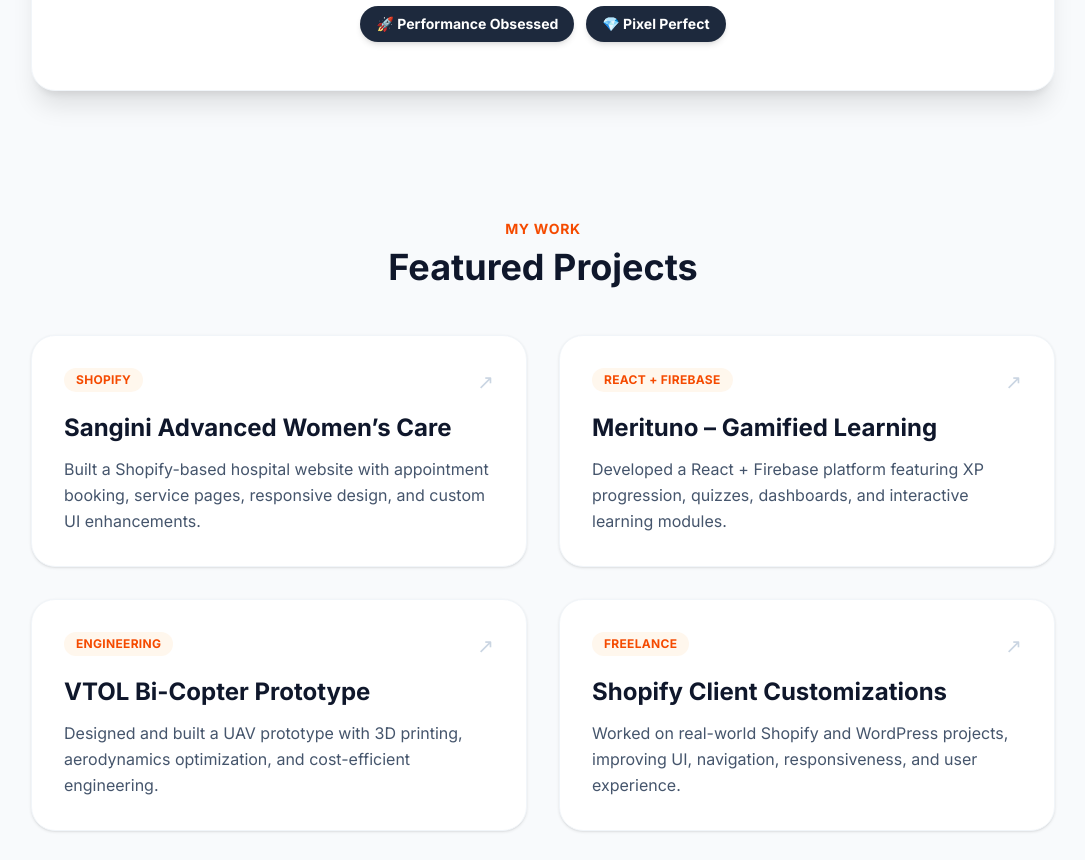
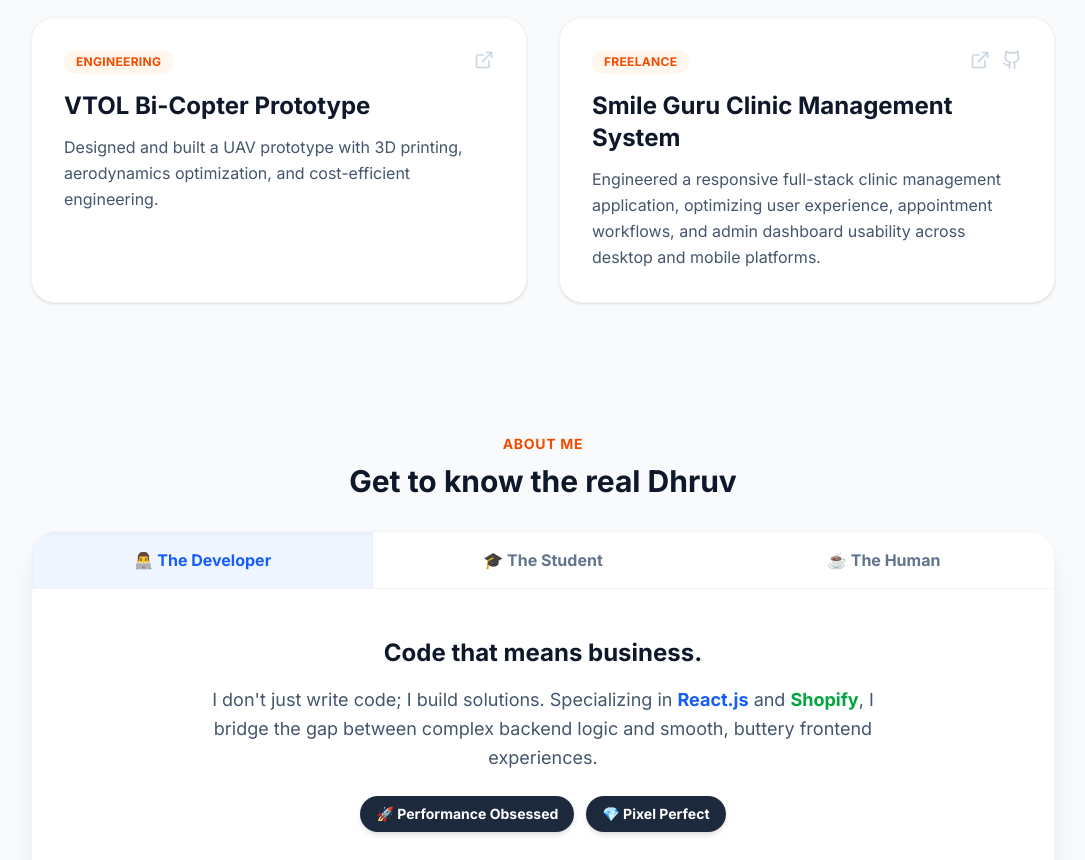
Before and after one commit to Dhruv-mavani/my-portfolio, a Next.js app: page / in a window 1280 px wide. Shown: the part 2560-3420 px from the top of the page, without its empty margins (97-1182 px from the left). Built offline with nearby package versions, Linux system fonts and the light colour scheme.

Commit message:
added new skills and project

```diff
--- a/app/page.tsx
+++ b/app/page.tsx
@@ -2,6 +2,7 @@
 
 import Image from "next/image";
 import { useState } from "react";
+import { Github, ExternalLink } from "lucide-react";
 
 // --- DATA: PROJECTS ---
 const projects = [
@@ -24,9 +25,10 @@
     tag: "Engineering"
   },
   {
-    title: "Shopify Client Customizations",
-    desc: "Worked on real-world Shopify and WordPress projects, improving UI, navigation, responsiveness, and user experience.",
-    link: "https://sanginiadvancedwomenscare.myshopify.com",
+    title: "Smile Guru Clinic Management System",
+    desc: "Engineered a responsive full-stack clinic management application, optimizing user experience, appointment workflows, and admin dashboard usability across desktop and mobile platforms.",
+    link: "https://smileguru.vercel.app",
+    github: "https://github.com/Dhruv-mavani/Smile-Guru-dentistry",
     tag: "Freelance"
   },
 ];
@@ -51,6 +53,7 @@
     skills: [{name: "Node.js", icon: "/node.svg"},
       {name: "Firebase", icon: "/firebase.svg"},
       {name: "MongoDB", icon: "/mongodb.svg"},
+      {name: "PostgreSQL", icon: "/postgre.svg"},
       {name: "REST APIs", icon: "/restAPI.svg"}]
   },
   {
@@ -245,7 +248,60 @@
         </section>
 
 
-        {/* --- INTERACTIVE ABOUT SECTION --- */}
+        {/* --- PROJECTS SECTION --- */}
+        <section id="projects" className="mt-32 w-full scroll-mt-24">
+          <div className="flex flex-col items-center mb-12">
+            <span className="text-orange-600 font-bold uppercase tracking-wider text-sm mb-2">My Work</span>
+            <h2 className="text-4xl font-bold text-slate-900">Featured Projects</h2>
+          </div>
+
+          <div className="grid gap-8 md:grid-cols-2">
+            {projects.map((project, index) => (
+  <div
+    key={index}
+    onClick={() => window.open(project.link, "_blank")}
+    className="group relative block p-8 bg-white rounded-3xl shadow-sm border border-slate-100 hover:shadow-xl hover:border-orange-100 transition-all duration-300 transform hover:-translate-y-1 cursor-pointer"
+  >
+    <div className="flex justify-between items-start mb-4">
+      <span className="px-3 py-1 bg-orange-50 text-orange-600 text-xs font-bold uppercase rounded-full tracking-wide">
+        {project.tag}
+      </span>
+
+      <div className="flex gap-3 items-center">
+        {/* External Link Icon */}
+        <ExternalLink
+          size={20}
+          className="text-slate-300 group-hover:text-orange-500 transition-colors"
+        />
+
+        {/* GitHub Link (ONLY if exists) */}
+        {project.github && (
+          <a
+            href={project.github}
+            target="_blank"
+            rel="noopener noreferrer"
+            onClick={(e) => e.stopPropagation()}
+            className="text-slate-300 hover:text-black transition-colors"
+          >
+            <Github size={20} />
+          </a>
+        )}
+      </div>
+    </div>
+
+    <h3 className="text-2xl font-bold text-slate-900 mb-3 group-hover:text-orange-600 transition-colors">
+      {project.title}
+    </h3>
+
+    <p className="text-slate-600 leading-relaxed">
+      {project.desc}
+    </p>
+  </div>
+))}
+          </div>
+        </section>
+
+                {/* --- INTERACTIVE ABOUT SECTION --- */}
 <section id="about" className="mt-32 w-full text-center scroll-mt-24">
   <span className="text-orange-600 font-bold uppercase tracking-wider text-sm">About Me</span>
   <h2 className="text-3xl font-bold text-slate-900 mt-2 mb-8">Get to know the real Dhruv</h2>
@@ -341,40 +397,6 @@
     </div>
   </div>
 </section>
-
-
-        {/* --- PROJECTS SECTION --- */}
-        <section id="projects" className="mt-32 w-full scroll-mt-24">
-          <div className="flex flex-col items-center mb-12">
-            <span className="text-orange-600 font-bold uppercase tracking-wider text-sm mb-2">My Work</span>
-            <h2 className="text-4xl font-bold text-slate-900">Featured Projects</h2>
-          </div>
-
-          <div className="grid gap-8 md:grid-cols-2">
-            {projects.map((project, index) => (
-              <a
-                key={index}
-                href={project.link}
-                target="_blank"
-                rel="noopener noreferrer"
-                className="group relative block p-8 bg-white rounded-3xl shadow-sm border border-slate-100 hover:shadow-xl hover:border-orange-100 transition-all duration-300 transform hover:-translate-y-1"
-              >
-                <div className="flex justify-between items-start mb-4">
-                  <span className="px-3 py-1 bg-orange-50 text-orange-600 text-xs font-bold uppercase rounded-full tracking-wide">
-                    {project.tag}
-                  </span>
-                  <span className="text-slate-300 group-hover:text-orange-500 transition-colors text-xl">↗</span>
-                </div>
-                <h3 className="text-2xl font-bold text-slate-900 mb-3 group-hover:text-orange-600 transition-colors">
-                  {project.title}
-                </h3>
-                <p className="text-slate-600 leading-relaxed">
-                  {project.desc}
-                </p>
-              </a>
-            ))}
-          </div>
-        </section>
 
 
         {/* --- CONTACT SECTION (Wider Form & No Badge) --- */}
--- a/package.json
+++ b/package.json
@@ -9,8 +9,10 @@
     "lint": "eslint"
   },
   "dependencies": {
+    "lucide": "^0.575.0",
+    "lucide-react": "^0.575.0",
     "next": "16.1.6",
-    "react": "19.2.3",
+    "react": "^19.2.3",
     "react-dom": "19.2.3"
   },
   "devDependencies": {
```
Also changed, not shown: public/postgre.svg (added), 1 other file (tests, documents, lock files or other folders).
